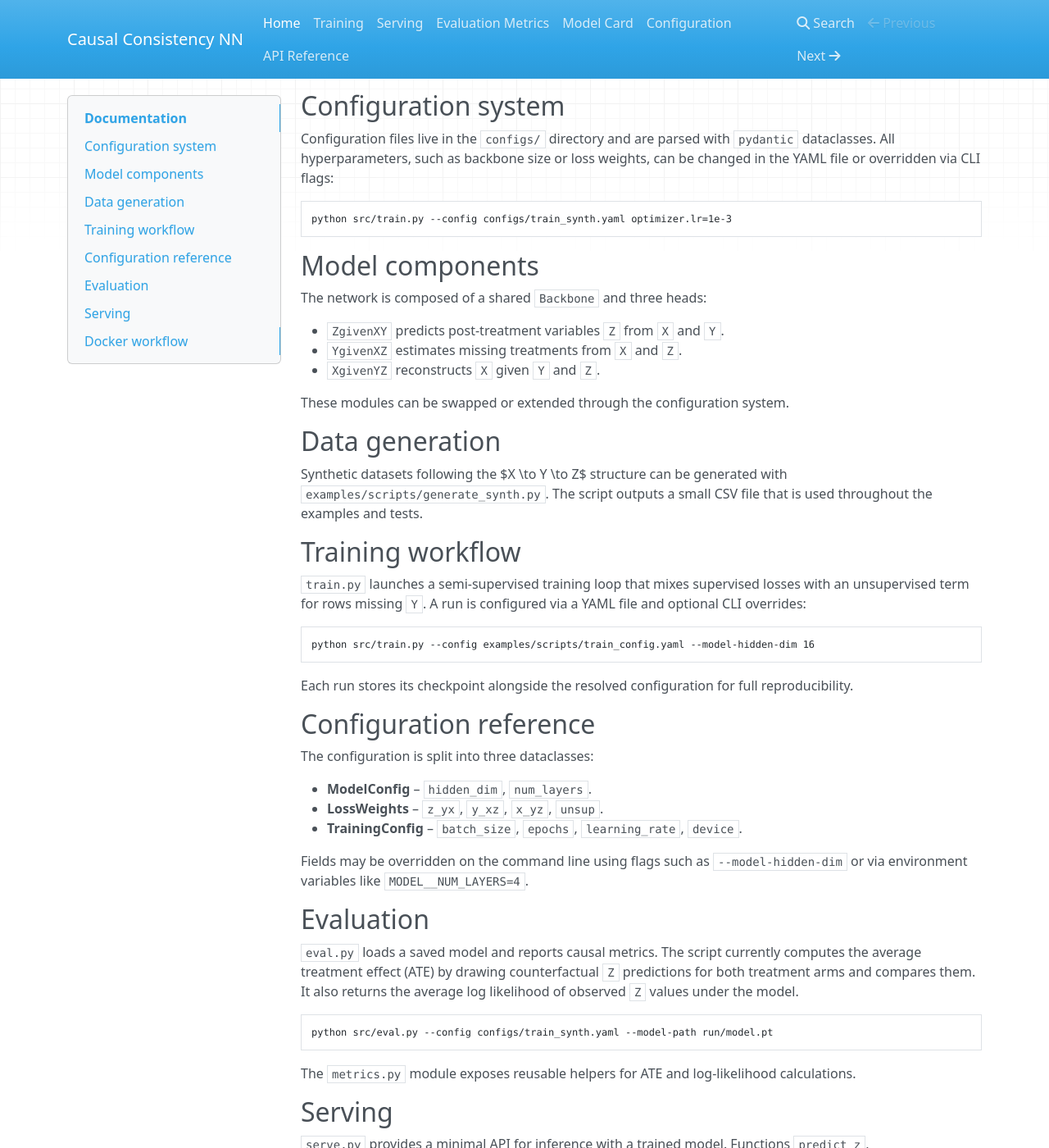
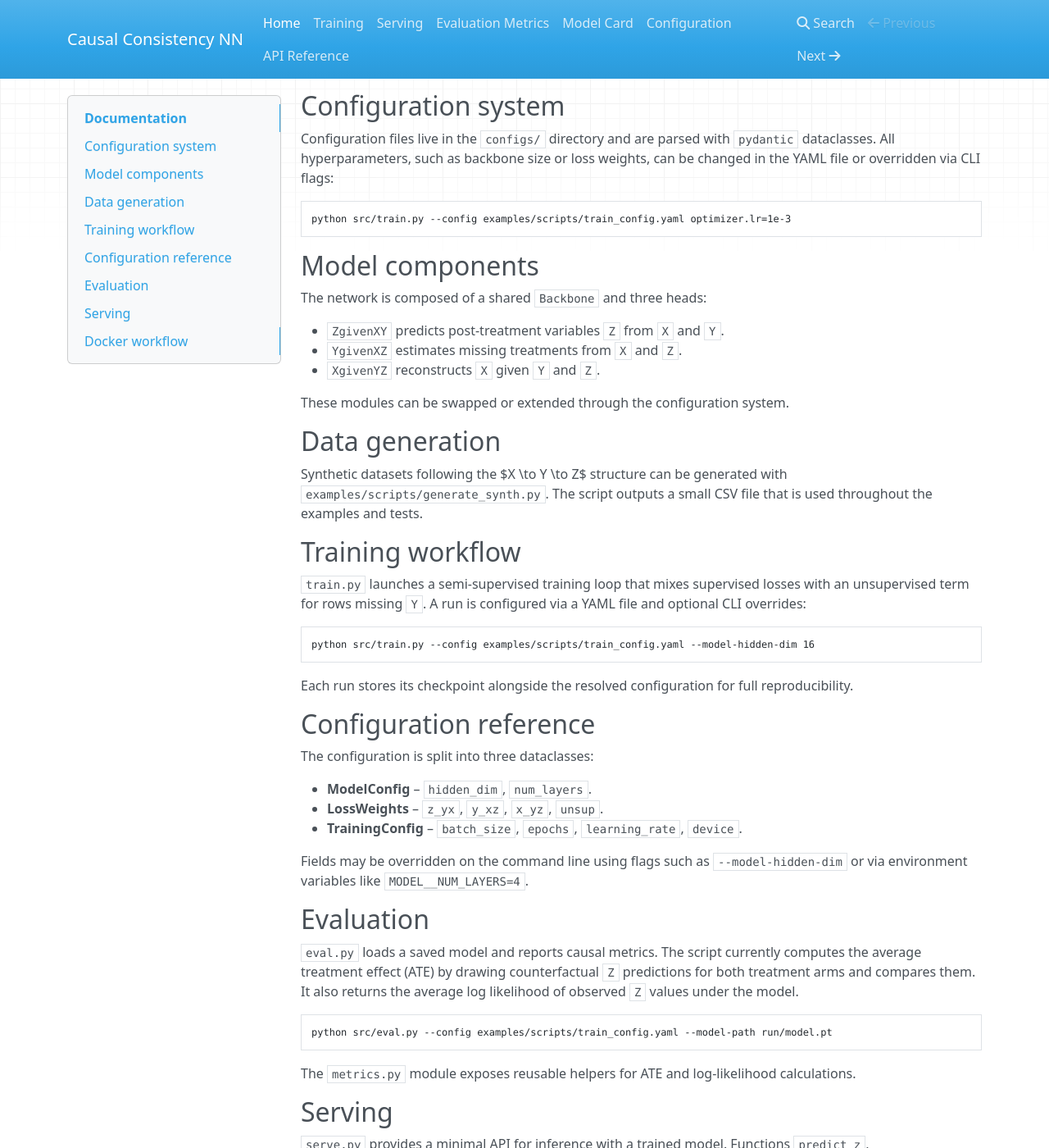
Before and after one commit to mattsq/causalconsistency, an MkDocs documentation site: the page built from docs/index.md, in a window 1280 px wide and 1400 px high, scrolled down 192 px. Shown: the whole window at 82% size. Built offline with MkDocs 1.6.1, drawn with Linux system fonts in a browser that asks for light colours; nearby versions of some CDN libraries.

Commit message:
docs: update config path

````diff
--- a/docs/index.md
+++ b/docs/index.md
@@ -13,7 +13,7 @@ the [configuration reference](configuration.md).
 Configuration files live in the `configs/` directory and are parsed with `pydantic` dataclasses. All hyperparameters, such as backbone size or loss weights, can be changed in the YAML file or overridden via CLI flags:
 
 ```bash
-python src/train.py --config configs/train_synth.yaml optimizer.lr=1e-3
+python src/train.py --config examples/scripts/train_config.yaml optimizer.lr=1e-3
 ```
 
 ## Model components
@@ -59,7 +59,7 @@ predictions for both treatment arms and compares them. It also returns the
 average log likelihood of observed `Z` values under the model.
 
 ```bash
-python src/eval.py --config configs/train_synth.yaml --model-path run/model.pt
+python src/eval.py --config examples/scripts/train_config.yaml --model-path run/model.pt
 ```
 
 The `metrics.py` module exposes reusable helpers for ATE and log-likelihood
````
